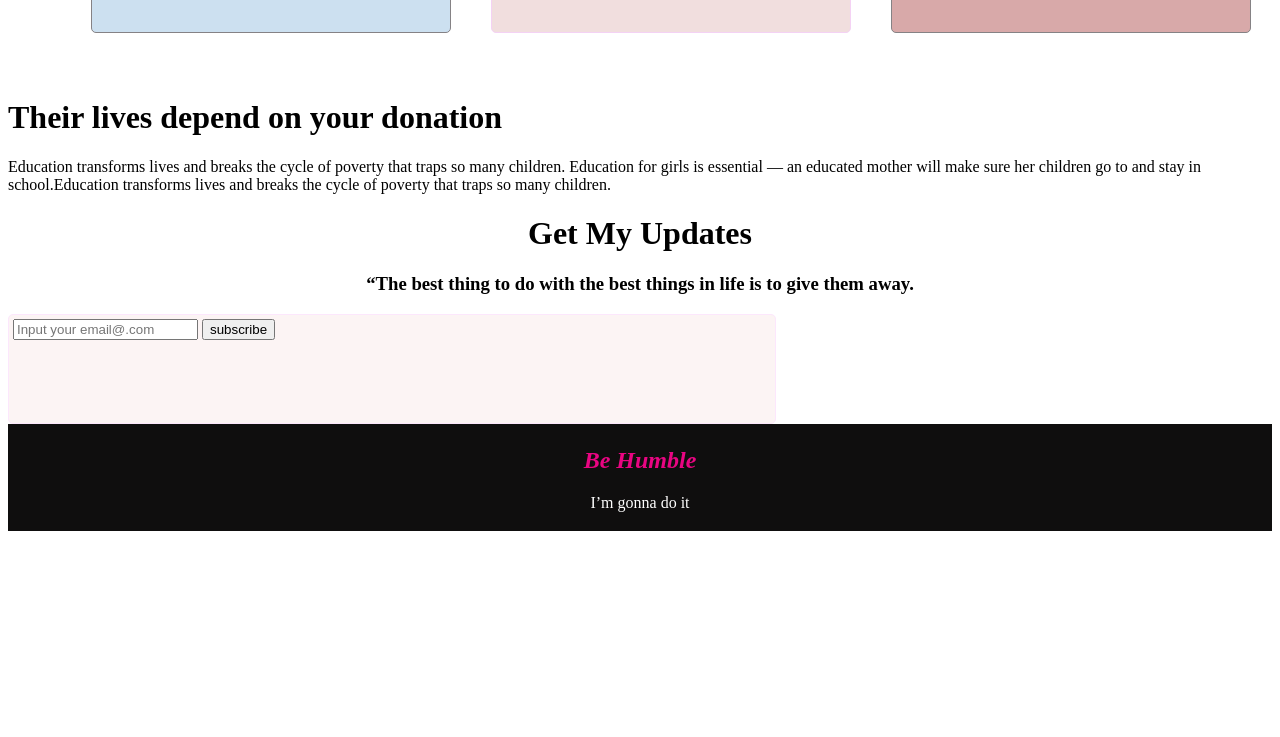
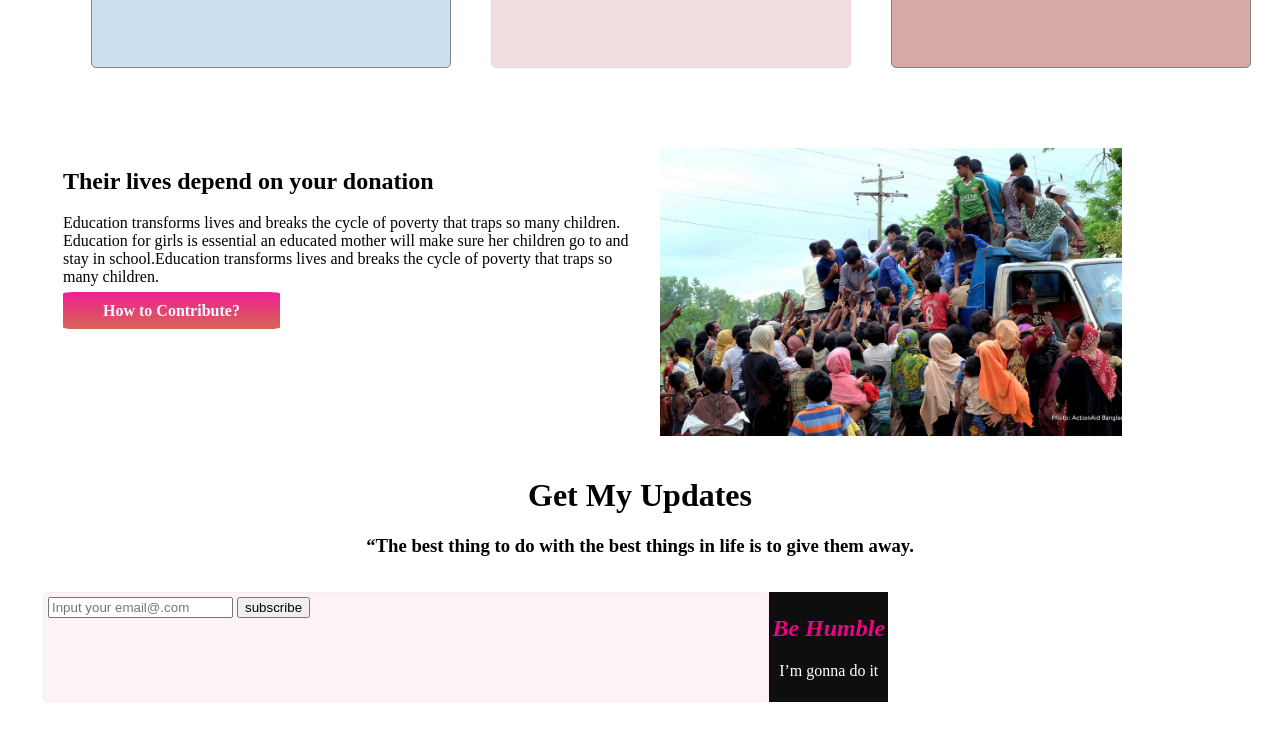
Before and after one commit to shuvosharma/donate-project, a plain HTML site: page index.html in a window 1280 px wide. Shown: the part 1610-2347 px from the top of the page. Before the commit the page ends 2149 px from the top, so only its background shows below. Drawn offline with Linux system fonts and the light colour scheme.

Commit message:
news add

```diff
--- a/index.html
+++ b/index.html
@@ -75,10 +75,15 @@
         </div>
     </div>
 </section>
-        <div class="new">
+<section>
+        <div class="news">
                <h1> Their lives depend on
                 your donation</h1>
-                <p>Education transforms lives and breaks the cycle of poverty that traps so many children. Education for girls is essential — an educated mother will make sure her  children go to and stay in school.Education transforms lives and breaks the cycle of poverty that traps so many children.</p>
+                <p>Education transforms lives and breaks the cycle of poverty that traps so many children. Education for girls is essential an educated mother will make sure her  children go to and stay in school.Education transforms lives and breaks the cycle of poverty that traps so many children.</p>
+                <a class="newsButton" href="#">How to Contribute?</a>
+            </div>
+            <div class="news">
+                <img src="images/donation2.jpg" alt="">
             </div>
 
     </section>
--- a/style.css
+++ b/style.css
@@ -114,6 +114,27 @@
     height: 400px;
     width: 900px;
 }
+section{
+    margin: 20px;
+    padding: 15px;
+    display: flex;
+}
+.news{
+    margin-left: 20px;
+    width: 50%;
+}
+.news img{
+    width: 80%;
+}
+.newsButton{
+        text-decoration: none;
+       background-image: linear-gradient(rgb(239, 30, 149), rgb(213, 102, 83));
+        border-radius: 5%;
+        color: aliceblue;
+        font-weight: 700;
+        padding: 10px 40px;
+
+}
 .last{
     text-align: center;
 }
```
